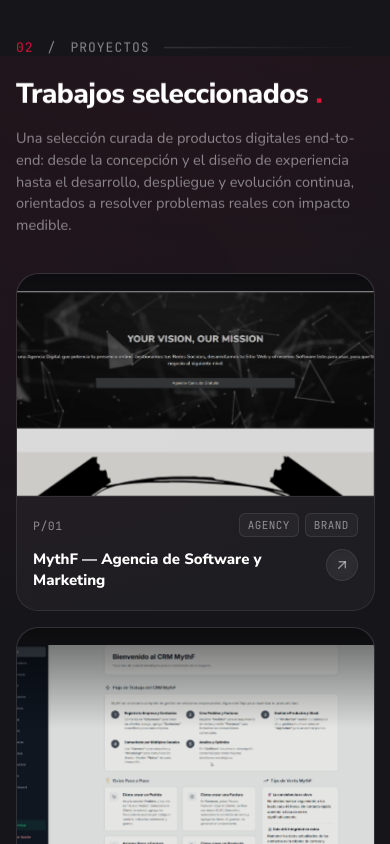
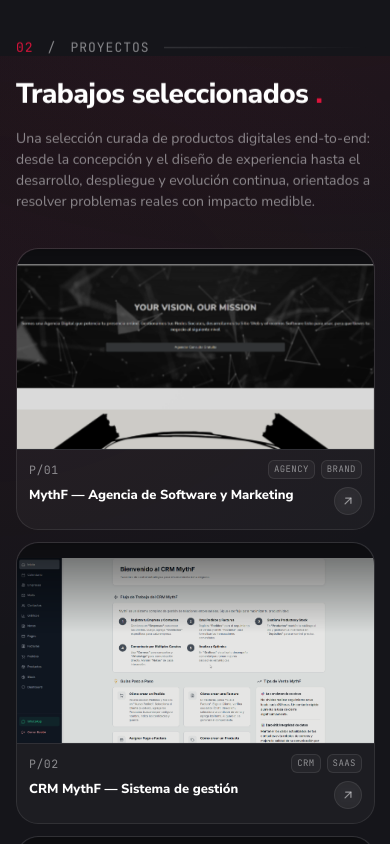
Before and after one commit to FacundoMarcoBacigalupo/Portafolio, a React (Create React App) app: page / in a window 390 px wide. Shown: the part 3320-4164 px from the top of the page. Built offline with nearby package versions, Linux system fonts and the light colour scheme.

Commit message:
style: smaller project cards on mobile

```diff
--- a/src/components/Proyects/proyects.css
+++ b/src/components/Proyects/proyects.css
@@ -171,8 +171,20 @@
 }
 
 @media (max-width: 640px) {
-    .projects-grid { gap: 16px; }
-    .proj-body { padding: 16px 16px 20px; }
-    .proj-title { font-size: 15px; }
-    .projects .section-sub { font-size: 14.5px; }
+    .projects-grid { gap: 14px; }
+    .proj-thumb { aspect-ratio: 16 / 9; }
+    .proj-body { padding: 12px 14px 16px; gap: 10px; }
+    .proj-title { font-size: 14px; line-height: 1.25; }
+    .proj-tag { font-size: 10px; padding: 2px 6px; }
+    .proj-arrow { width: 28px; height: 28px; padding: 6px; }
+    .projects .section-sub { font-size: 14px; }
 }
+
+@media (max-width: 420px) {
+    .projects-grid { gap: 12px; }
+    .proj-thumb { aspect-ratio: 16 / 9; }
+    .proj-body { padding: 10px 12px 14px; gap: 8px; }
+    .proj-title { font-size: 13px; }
+    .proj-tag { font-size: 9px; padding: 2px 5px; }
+    .proj-meta { gap: 6px; }
+}
```
